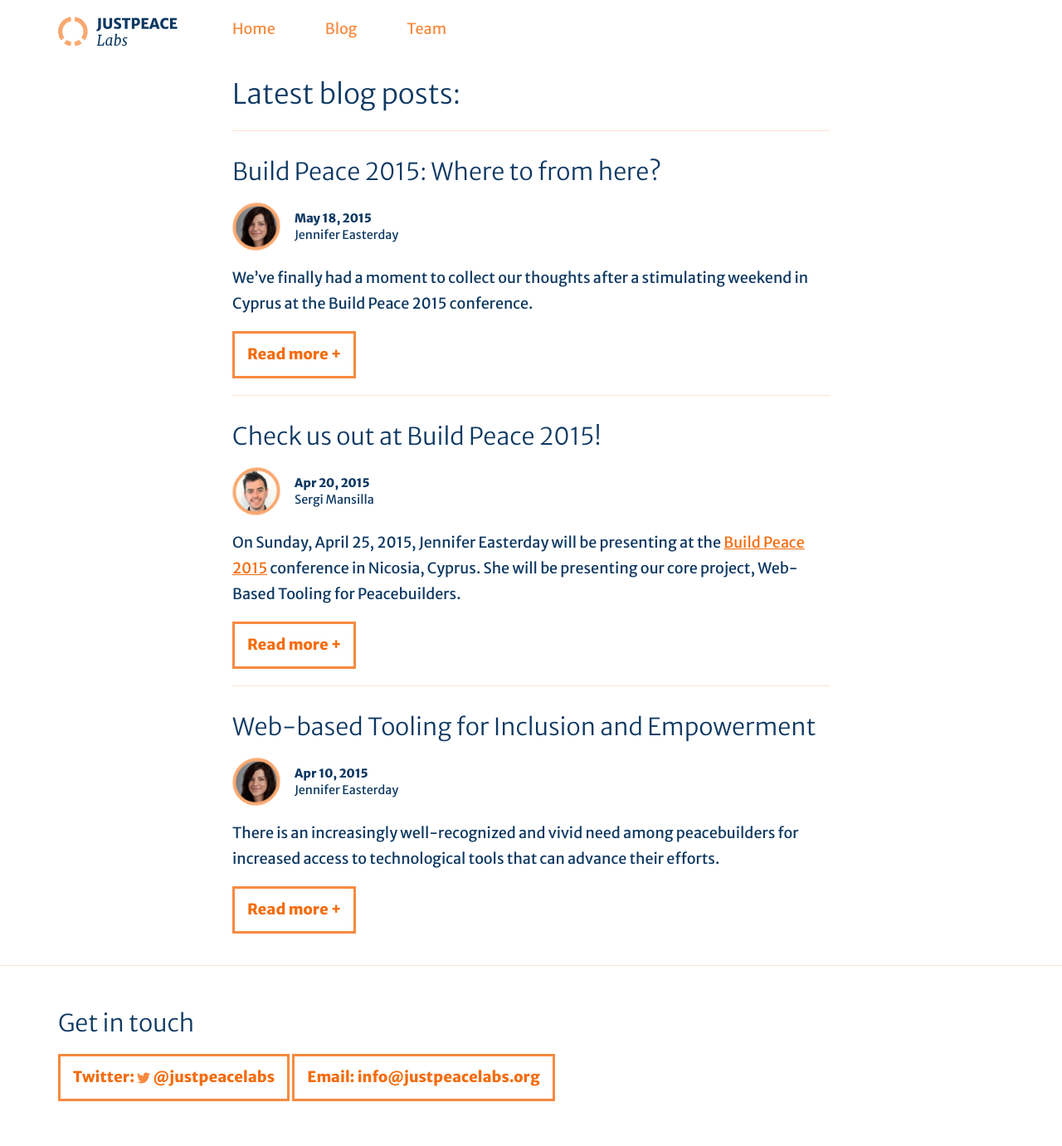
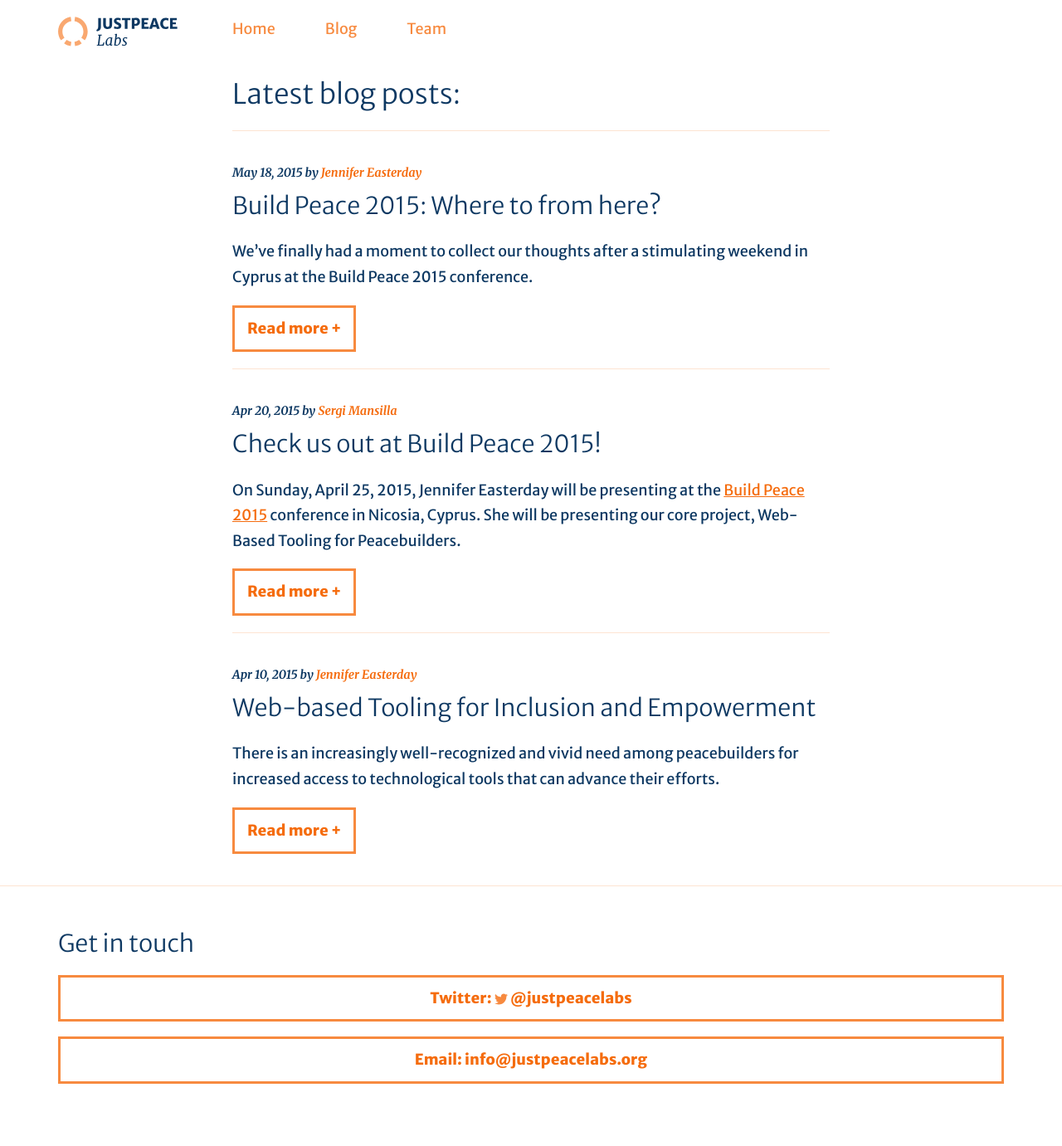
Before and after one commit to justpeacelabs/justpeacelabs.org, a Jekyll site: the page built from blog.html, in a window 1280 px wide. Shown: the whole page at 83% size. Built offline with Jekyll 4.4.1, drawn with Linux system fonts in a browser that asks for light colours.

Commit message:
change 'thinking' to 'wondering', remove author images in blog posts, make only footer links full width on mobile

```diff
--- a/_includes/subheader.html
+++ b/_includes/subheader.html
@@ -5,7 +5,7 @@
 	    <div class="motto">
 
 	      	<h1 class="motto-text">
-	      		<span class="motto-question">We are thinking:</span>
+	      		<span class="motto-question">We are wondering:</span>
 	      		How could technology help keep women in South Sudan safe from attackers while gathering supplies?
 	      	</h1>
 	      </div>
--- a/_sass/blog.scss
+++ b/_sass/blog.scss
@@ -24,6 +24,9 @@
 
 .post-title {
 
+  margin-top: 0;
+  margin-bottom: 20px;
+
   a {
     color: $brand-color-dark;
   }
@@ -31,12 +34,9 @@
 
 .post-author {
   margin: 0;
-  padding: 0 0 1em calc(0.75em + 48px + 0.75em);
-  min-height: 58px;
+  padding: 0;
   box-sizing: content-box;
   position: relative;
-  display: table;
-  border-radius: 3px;
 }
 
 .post-link {
@@ -47,12 +47,6 @@
  // font-size: .75em;
   font-weight: 900;
   //color: $brand-color-warm;
-}
-
-.post-author-link {
-  display: block;
-  position: absolute;
-  left: 0;
 }
 
 .avatar_sergi {
@@ -76,9 +70,9 @@
 }
 
 .avatar_text {
-  display: table-cell;
-  vertical-align: middle;
   line-height: 1.4;
   font-size: .8em;
-  height: 58px;
+  padding: 20px 0 10px 0;
+  font-family: 'Merriweather', serif;
+  font-style: italic;
 }
--- a/_sass/justpeace.scss
+++ b/_sass/justpeace.scss
@@ -89,7 +89,7 @@ hr {
     transition: all .2s linear;
   }
 
-  @media screen and (max-width: 640px){
+  .footer &{
     display: block;
     margin-bottom: 1em;
     text-align: center;
--- a/blog.html
+++ b/blog.html
@@ -11,21 +11,15 @@ layout: default_post
     <hr/>
     <header class="post-header">
 
-        <h2 class="post-title">
-            <a href="{{ post.url | prepend: site.baseurl }}/">{{ post.title }}</a>
-        </h2>
+    {% if post.author %}
 
-    {% if post.author %}
         <div class="post-author">
-            <a class="post-author-link" href="/team/index.html#{{ post.author }}_bio">
-              <div class="post-author-avatar avatar_{{ post.author }}">
-              </div>
-            </a>
             <div class="avatar_text">
                 <span class="post-meta">
                     {{ post.date | date: "%b %-d, %Y" }}
                 </span>
-                <br>
+                by
+                <a class="post-author-link" href="/team/index.html#{{ post.author }}_bio">
                 {% case post.author %}
                 {% when 'jen' %}
                 <span>Jennifer Easterday</span>
@@ -35,11 +29,19 @@ layout: default_post
                 <span>Sergi Mansilla</span>
                 {% else %}
                 {% endcase %}
-                {% else %}
-                <p class="post-meta">{{ post.date | date: "%b %-d, %Y" }}{% if post.author %} • {{ post.author }}{% endif %}{% if post.meta %} • {{ post.meta }}{% endif %}</p>
+                </a>
             </div>
         </div>
+
+    {% else %}
+
+        <p class="post-meta">{{ post.date | date: "%b %-d, %Y" }}{% if post.author %} • {{ post.author }}{% endif %}{% if post.meta %} • {{ post.meta }}{% endif %}</p>
+
     {% endif %}
+
+    <h2 class="post-title">
+        <a href="{{ post.url | prepend: site.baseurl }}/">{{ post.title }}</a>
+    </h2>
 
     </header>
 
```
Also changed, not shown: _layouts/post.html (+12 -12 lines).
